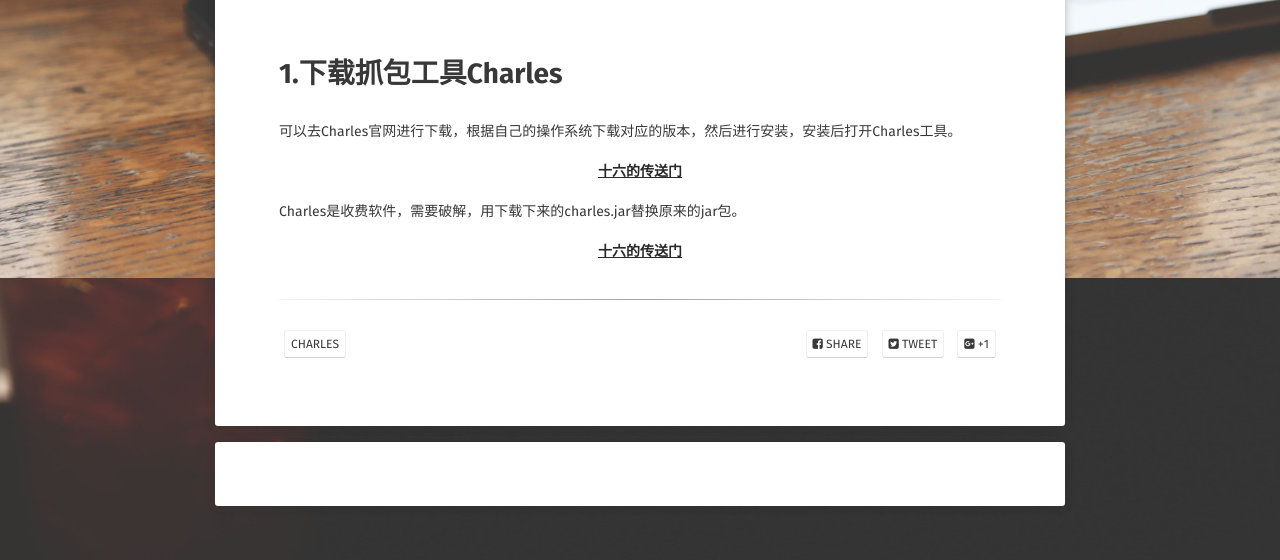
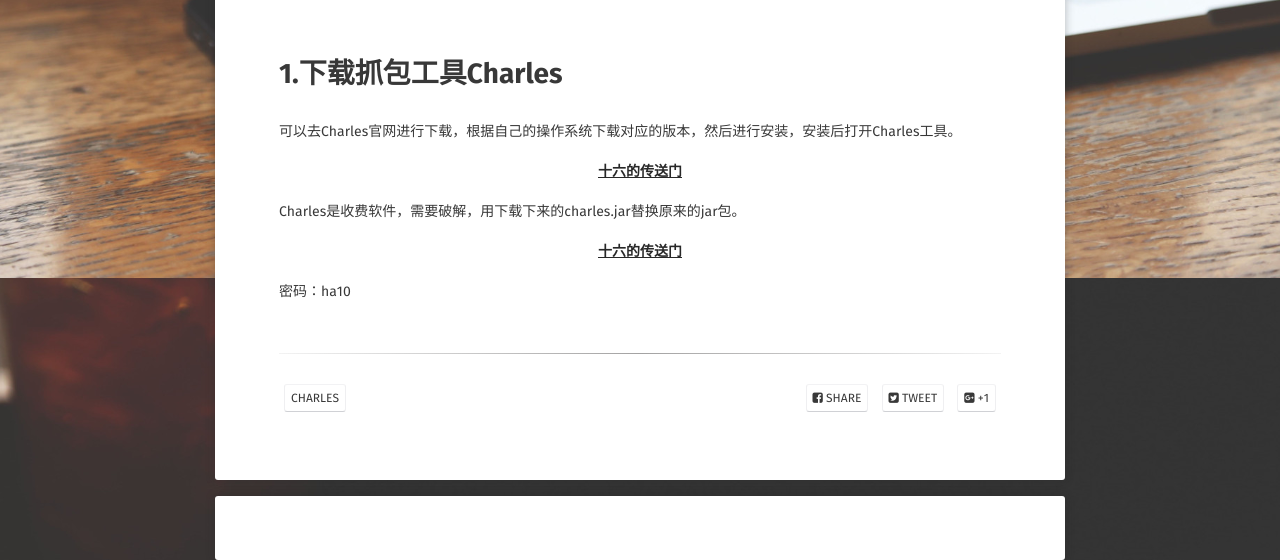
Before and after one commit to ToGetHer16/ToGetHer16.github.io, a Jekyll site: the page built from _posts/2019-03-16-hahaha.md, in a window 1280 px wide. Shown: the part 622-1182 px from the top of the page. Built offline with Jekyll 4.4.1, drawn with Linux system fonts in a browser that asks for light colours; some web fonts are replaced; comment, search, counter and statistics services are not loaded; before the commit the page ends 1128 px from its top, so only the background shows below that.

Commit message:
Update 2019-03-16-hahaha.md

```diff
--- a/_posts/2019-03-16-hahaha.md
+++ b/_posts/2019-03-16-hahaha.md
@@ -14,4 +14,4 @@
 
 Charles是收费软件，需要破解，用下载下来的charles.jar替换原来的jar包。
 
-<center><a href="http://www.charlesproxy.com"><b>十六的传送门</b></a></center>
+<center><a href="https://pan.baidu.com/s/1gcV--LTNAVZNPIzTuy9j_A"><b>十六的传送门</b></a></center> 密码：ha10
```
